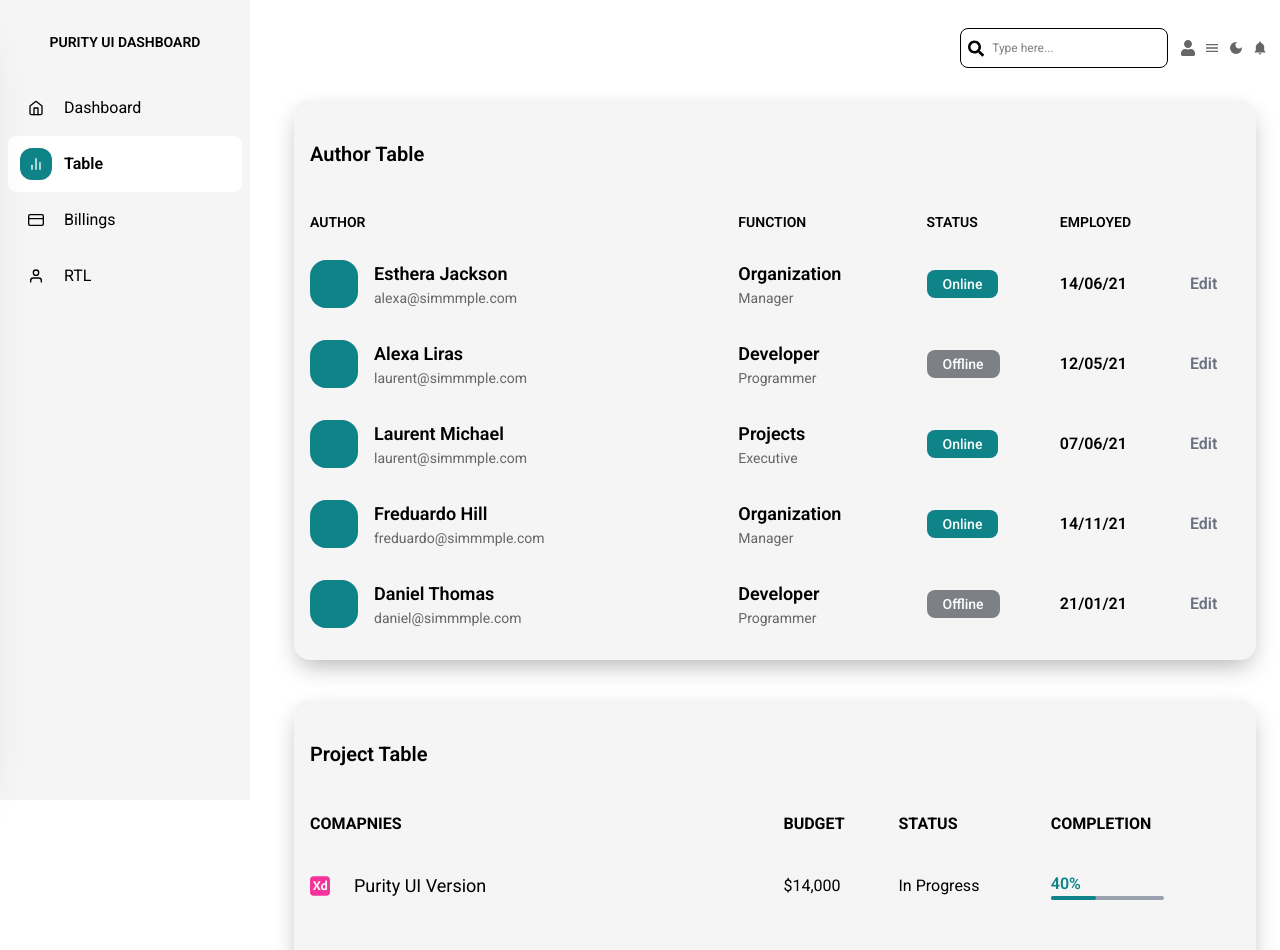
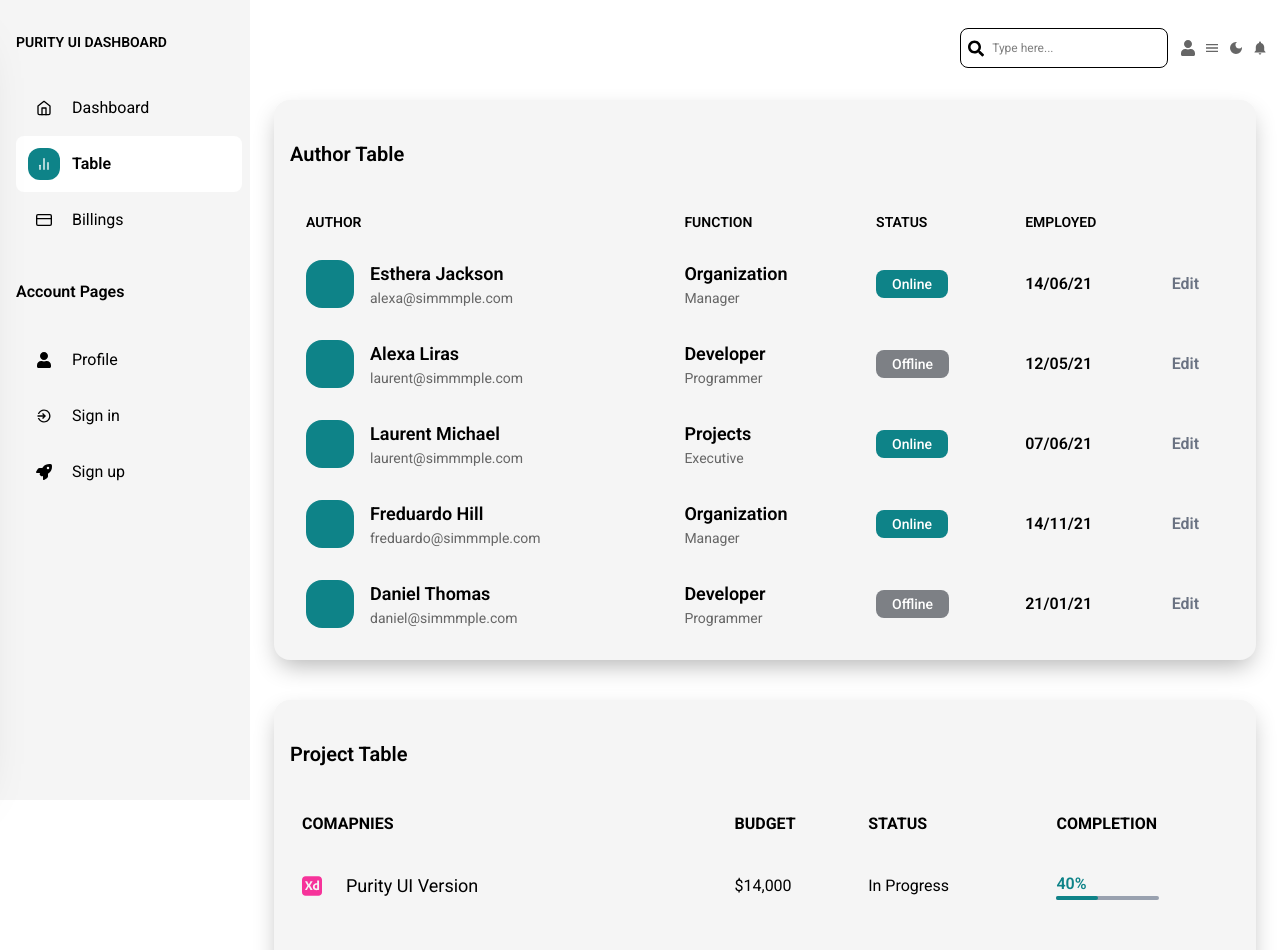
Before and after one commit to adeyanjufawaz/PurityDashboard, a Next.js app: page /dash/tables in a window 1280 px wide. Shown: the top 950 px of the page. Built offline with nearby package versions, Linux system fonts and the light colour scheme.

Commit message:
completed the dashboard section

```diff
--- a/app/(dashboardPages)/dash/billings/TransactionInfo.tsx
+++ b/app/(dashboardPages)/dash/billings/TransactionInfo.tsx
@@ -28,14 +28,14 @@ function TransactionInfo() {
     {
       name: "Stripe",
       date: "26 March 2021",
-      icon: BiUpArrowAlt,
+      icon: BiDownArrowAlt,
       time: "1:45 PM",
-      amount: +800,
+      amount: -800,
     },
     {
       name: "HubSpot",
       date: "26 March 2021",
-      icon: AiOutlineExclamation,
+      icon: BiUpArrowAlt,
       time: "12:30 PM",
       amount: +1700,
     },
--- a/app/(dashboardPages)/dash/layout.tsx
+++ b/app/(dashboardPages)/dash/layout.tsx
@@ -1,6 +1,6 @@
 import type { Metadata } from "next";
 import { Geist, Geist_Mono } from "next/font/google";
-import "../../globals.css"
+import "../../globals.css";
 import { NavOpenAndThemeProvider } from "@/app/components/general/NavOpenAndThemeProvider";
 import Sidebar from "@/app/components/general/Sidebar";
 import MobileNav from "@/app/components/general/MobileNav";
@@ -17,12 +17,10 @@ export default function RootLayout({
   children: React.ReactNode;
 }>) {
   return (
-
-      <NavOpenAndThemeProvider>
     <div className="bg-pry text-textCol">
       <div className="flex min-h-screen pt-7">
         <Sidebar />
-            <main className="flex-1 w-full lg:ml-[270px] overflow-x-auto ">
+        <main className="flex-1 relative  w-[calc(100%-250px)] lg:ml-[250px] overflow-x-auto ">
           <MobileNav />
           {children}
 
@@ -30,7 +28,5 @@ export default function RootLayout({
         </main>
       </div>
     </div>
-      </NavOpenAndThemeProvider>
-
   );
 }
--- a/app/(dashboardPages)/dash/tables/page.tsx
+++ b/app/(dashboardPages)/dash/tables/page.tsx
@@ -12,17 +12,17 @@ function Table() {
           <div className=" w-full">
             <table className="py-3 text-left table-auto w-full mt-8 ">
               <thead>
-                <tr className=" text-left">
-                  <th className="uppercase text-sm font-semibold py-3">
+                <tr className=" text-left p-4">
+                  <th className="uppercase p-4 text-sm font-semibold py-3">
                     Author
                   </th>
-                  <th className="uppercase text-sm font-semibold py-3">
+                  <th className="uppercase p-4 text-sm font-semibold py-3">
                     Function
                   </th>
-                  <th className="uppercase text-sm font-semibold py-3">
+                  <th className="uppercase p-4 text-sm font-semibold py-3">
                     Status
                   </th>
-                  <th className="uppercase text-sm font-semibold py-3">
+                  <th className="uppercase p-4 text-sm font-semibold py-3">
                     Employed
                   </th>
                 </tr>
@@ -31,7 +31,7 @@ function Table() {
               <tbody>
                 {authorsData.map((author) => (
                   <tr key={author.name}>
-                    <td className="py-4">
+                    <td className="py-4 p-4">
                       <div className="flex gap-4">
                         <div className="h-12 w-12 rounded-2xl bg-sec"></div>
                         <div className="flex flex-col">
@@ -44,7 +44,7 @@ function Table() {
                         </div>
                       </div>
                     </td>
-                    <td>
+                    <td className="p-4">
                       <div className="flex flex-col">
                         <h2 className="text-lg font-semibold">
                           {author.organization}
@@ -54,7 +54,7 @@ function Table() {
                         </p>
                       </div>
                     </td>
-                    <td>
+                    <td className="p-4">
                       <button
                         className={`${
                           author.status.toLowerCase() == "online"
@@ -65,8 +65,8 @@ function Table() {
                         {author.status}
                       </button>
                     </td>
-                    <td className="text-base font-semibold"> {author.date}</td>
-                    <td className="text-base font-semibold text-gray-500">
+                    <td className="text-base p-4 font-semibold"> {author.date}</td>
+                    <td className="text-base p-4 font-semibold text-gray-500">
                       Edit
                     </td>
                   </tr>
@@ -85,17 +85,17 @@ function Table() {
               <table className="py-3 text-left table-auto w-full mt-8 ">
                 <thead>
                   <tr className=" text-left">
-                    <th className="uppercase py-3">Comapnies</th>
-                    <th className="uppercase py-3">Budget</th>
-                    <th className="uppercase py-3">Status</th>
-                    <th className="uppercase py-3">Completion</th>
+                    <th className="uppercase min-w-[250px] p-3 py-3">Comapnies</th>
+                    <th className="uppercase p-3 py-3">Budget</th>
+                    <th className="uppercase p-3 min-w-30 py-3">Status</th>
+                    <th className="uppercase p-3 py-3">Completion</th>
                   </tr>
                 </thead>
 
                 <tbody>
                   {projects.map((project) => (
                     <tr key={project.title}>
-                      <td className={`py-6 ${project.color} `}>
+                      <td className={`py-6 p-3 min-w-[250px] ${project.color} `}>
                         <div className="flex justify-start gap-6 items-center">
                           {<project.icon size={20} />}
                           <h2 className="text-textCol text-lg font-normal">
@@ -103,9 +103,9 @@ function Table() {
                           </h2>
                         </div>
                       </td>
-                      <td>{project.budget}</td>
-                      <td>{project.status}</td>
-                      <td className="text-base font-semibold text-tet">
+                      <td className="p-3">{project.budget}</td>
+                      <td className="p-3 min-w-30">{project.status}</td>
+                      <td className="text-base p-3 font-semibold text-tet">
                         <div className="flex flex-col">
                           <h2 className="text-sec">{project.completion}</h2>
                         <div className="h-1 w-[60%] bg-gray-400 rounded-full ">
--- a/app/components/general/MobileNav.tsx
+++ b/app/components/general/MobileNav.tsx
@@ -10,7 +10,7 @@ function MobileNav() {
   const { toggleIsOpen, isDark, toggleTheme } = useProvider();
 
   return (
-    <div className="flex sticky top-0 px-3 justify-end gap-3 items-center bg-pry  h-10 md:20">
+    <div className="flex px-3 justify-end gap-3 items-center bg-pry  h-10 md:20">
       <div className="w-1/3 max-w-52 h-full relative ">
         <input
           type="text"
--- a/app/components/general/Sidebar.tsx
+++ b/app/components/general/Sidebar.tsx
@@ -30,7 +30,6 @@ const Sidebar = () => {
     { icon: FiHome, title: "Dashboard", path: "/dash" },
     { icon: FiBarChart2, title: "Table", path: "/dash/tables" },
     { icon: FiCreditCard, title: "Billings", path: "/dash/billings" },
-    { icon: FiUser, title: "RTL", path: "/dash/rtl" },
   ];
 
   const profileMenu: MenuItem[] = [
@@ -45,7 +44,7 @@ const Sidebar = () => {
     <>
       {/* Mobile Screen */}
       <div
-        className={`fixed  flex flex-col transition-transform duration-700  justify-start items-start top-[2%] left-[5%] h-[95%] p-3 shadow-2xl rounded-md  z-999 bg-card text-textCol
+        className={`fixed flex flex-col transition-transform duration-700  justify-start items-start top-[2%] left-[5%] h-[95%] p-3 shadow-2xl rounded-md  z-999 bg-card text-textCol
           w-3/5 md:w-1/3 ${isOpen ? `translate-x-0 ` : "-translate-x-[120%]"}`}
       >
         <button
@@ -70,6 +69,7 @@ const Sidebar = () => {
                 className={`flex w-full items-center rounded-lg p-3 transition-colors ${
                   isActive ? "bg-pry" : ""
                 }`}
+                onClick={toggleIsOpen}
               >
                 <item.icon
                   className={`h-8 w-8 p-2  ${
@@ -89,8 +89,8 @@ const Sidebar = () => {
         </nav>
 
         {/* Second Nav */}
-        <div className="mt-8 ">
-          <h2>PURITY DASHBOARD</h2>
+         <div className="font-semibold  pb-3">
+          <h2>PURITY UI DASHBOARD</h2>
         </div>
         <nav className="mt-6 ">
           {profileMenu.map((item) => {
@@ -100,6 +100,7 @@ const Sidebar = () => {
                 key={item.title}
                 href={item.path}
                 className={`flex items-center rounded-lg p-3 transition-colors `}
+                onClick={toggleIsOpen}
               >
                 <item.icon
                   className={`h-8 w-8 p-2  ${
@@ -120,7 +121,7 @@ const Sidebar = () => {
       </div>
 
       {/* Large Screen */}
-      <div className="hidden w-[250px] fixed lg:flex flex-col px-2 justify-start items-center left-0 top-0 bg-card h-screen ">
+      <div className="hidden text-left w-[250px] fixed lg:flex flex-col px-2 justify-start items-start pl-4 left-0 top-0 bg-card h-screen ">
         {/* FIrst Nav */}
         <div className="mt-8 text-sm font-semibold  pb-3">
           <h2>PURITY UI DASHBOARD</h2>
@@ -152,6 +153,39 @@ const Sidebar = () => {
             );
           })}
         </nav>
+        {/* 2nd Nav */}
+        <div className="mt-8 font-semibold  pb-3">
+          <h2>Account Pages</h2>
+        </div>
+         <nav className="mt-4 w-full ">
+          {profileMenu.map((item) => {
+            const isActive = pathname == item.path;
+            return (
+              <Link
+                key={item.title}
+                href={item.path}
+                className={`flex w-full items-center rounded-lg p-3 transition-colors ${
+                  isActive ? "bg-pry" : ""
+                }`}
+              >
+                <item.icon
+                  className={`h-8 w-8 p-2  ${
+                    isActive ? "bg-sec text-white  rounded-xl" : "text-textCol"
+                  }`}
+                />
+                <span
+                  className={` ml-3 ${
+                    isActive ? "text-textCol font-semibold" : ""
+                  }`}
+                >
+                  {item.title}
+                </span>
+              </Link>
+            );
+          })}
+        </nav>
+
+
       </div>
     </>
   );
--- /dev/null
+++ b/app/profile/page.tsx
@@ -0,0 +1,58 @@
+"use client"
+import React from "react";
+import Sidebar from "../components/general/Sidebar";
+import MobileNav from "../components/general/MobileNav";
+import Footer from "../components/general/Footer";
+import { FaSearch, FaUser } from "react-icons/fa";
+import { MdDarkMode, MdLightMode, MdMenu } from "react-icons/md";
+import { IoMdNotifications } from "react-icons/io";
+import { useProvider } from "../components/general/NavOpenAndThemeProvider";
+
+function Nav () {
+  const { toggleIsOpen, isDark, toggleTheme } = useProvider();
+  return(
+    <div className="flex px-3 justify-end gap-3 items-center bg-pry  h-10 md:20">
+          <div className="w-1/3 max-w-52 h-full relative ">
+            <input
+              type="text"
+              className="pl-[30%] md:pl-[15%] text-xs w-full  h-full rounded-lg text-textCol outline-0 border-[.5px] border-textCol"
+              placeholder="Type here..."
+            />
+            <FaSearch className="absolute h-7/8 top-[7%] left-2 text-textCol"/>
+          </div>
+          <div className="flex gap-2 ">
+            <button className=" text-textGreyCol" onClick={toggleIsOpen}>
+              <FaUser />
+            </button>
+            <button className=" text-textGreyCol" onClick={toggleIsOpen}>
+              <MdMenu />
+            </button>
+            <button className=" text-textGreyCol" onClick={toggleTheme}>
+              {isDark ? <MdLightMode /> : <MdDarkMode />}
+            </button>
+            <button className=" text-textGreyCol" onClick={toggleIsOpen}>
+              <IoMdNotifications />
+            </button>
+          </div>
+        </div>
+  )
+}
+
+function page() {
+  return (
+    <div className="bg-pry text-textCol">
+      <div className="flex min-h-screen pt-7">
+        <Sidebar />
+        <main className="flex-1 w-[calc(100%-250px)] lg:ml-[270px] overflow-x-auto">
+          <div className="bg-sec w-full h-[400px]">
+            <Nav/>
+          </div>
+
+          <Footer />
+        </main>
+      </div>
+    </div>
+  );
+}
+
+export default page;
--- a/tsconfig.json
+++ b/tsconfig.json
@@ -22,6 +22,6 @@
       "@/*": ["./*"]
     }
   },
-  "include": ["next-env.d.ts", "**/*.ts", "**/*.tsx", ".next/types/**/*.ts"],
+  "include": ["next-env.d.ts", "**/*.ts", "**/*.tsx", ".next/types/**/*.ts", "app/profile"],
   "exclude": ["node_modules"]
 }
```
Lines whose indentation alone changed are shown as unchanged.
